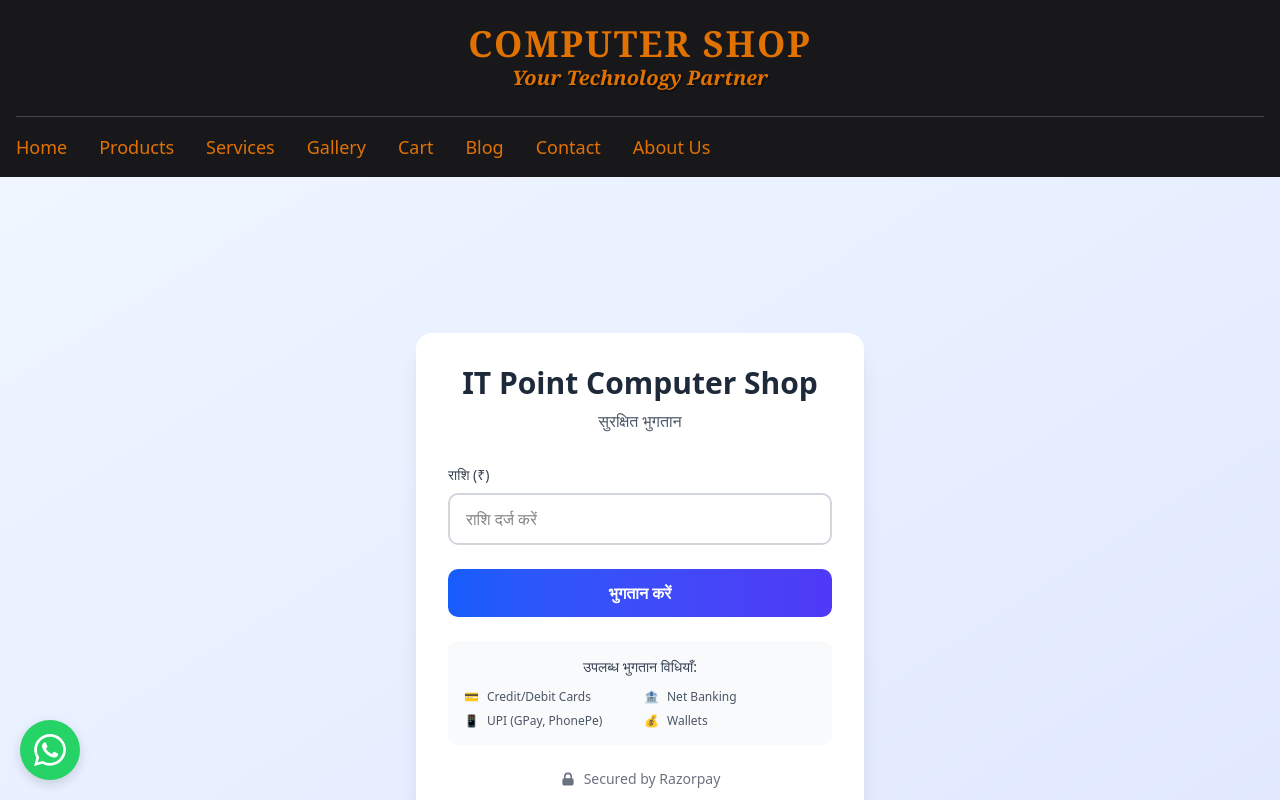
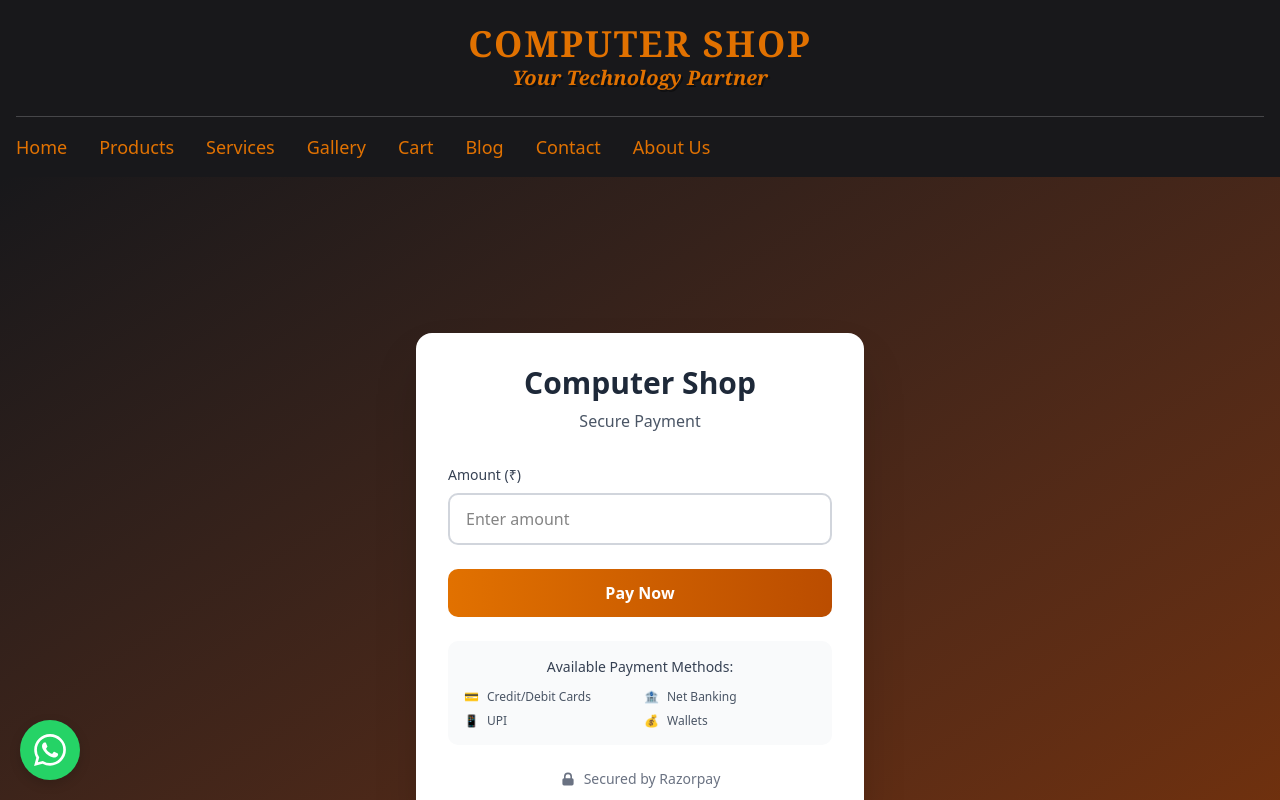
Before and after one commit to kp1153/itpoint, a Next.js app: page /payment in a window 1280 px wide. Shown: the top 800 px of the page. Built offline with nearby package versions, Linux system fonts and the light colour scheme.

Commit message:
force deploy

```diff
--- a/components/RazorpayPayment.js
+++ b/components/RazorpayPayment.js
@@ -17,21 +17,19 @@ export default function RazorpayPayment() {
 
   const handlePayment = async () => {
     if (!amount || amount <= 0) {
-      alert("कृपया सही राशि दर्ज करें");
+      alert("Please enter valid amount");
       return;
     }
 
     setLoading(true);
 
-    // Load Razorpay script
     const res = await loadRazorpayScript();
     if (!res) {
-      alert("Razorpay SDK लोड नहीं हो सका। कृपया दोबारा कोशिश करें।");
+      alert("Razorpay SDK failed to load. Please try again.");
       setLoading(false);
       return;
     }
 
-    // Create order
     try {
       const orderResponse = await fetch("/api/razorpay/create-order", {
         method: "POST",
@@ -45,17 +43,14 @@ export default function RazorpayPayment() {
         throw new Error("Order creation failed");
       }
 
-      // Initialize Razorpay with ALL payment methods
       const options = {
         key: process.env.NEXT_PUBLIC_RAZORPAY_KEY_ID,
         amount: order.amount,
         currency: order.currency,
-        name: "IT Point Computer Shop",
+        name: "Computer Shop",
         description: "Payment Transaction",
-        image: "/logo.png", // Optional: आपका logo यहाँ डालें
         order_id: order.id,
 
-        // ALL Payment Methods Enable
         config: {
           display: {
             blocks: {
@@ -94,7 +89,6 @@ export default function RazorpayPayment() {
           },
         },
 
-        // Payment Methods
         method: {
           netbanking: true,
           card: true,
@@ -107,7 +101,6 @@ export default function RazorpayPayment() {
         },
 
         handler: async function (response) {
-          // Verify payment
           const verifyResponse = await fetch("/api/razorpay/verify-payment", {
             method: "POST",
             headers: { "Content-Type": "application/json" },
@@ -121,10 +114,10 @@ export default function RazorpayPayment() {
           const verifyData = await verifyResponse.json();
 
           if (verifyData.success) {
-            alert("भुगतान सफल रहा! ✅");
+            alert("Payment Successful! ✅");
             setAmount("");
           } else {
-            alert("भुगतान सत्यापन विफल रहा");
+            alert("Payment verification failed");
           }
           setLoading(false);
         },
@@ -136,17 +129,17 @@ export default function RazorpayPayment() {
         },
 
         notes: {
-          address: "IT Point Computer Shop",
+          address: "Computer Shop",
         },
 
         theme: {
-          color: "#3399cc",
+          color: "#d97706",
         },
 
         modal: {
           ondismiss: function () {
             setLoading(false);
-            alert("भुगतान रद्द किया गया");
+            alert("Payment cancelled");
           },
         },
       };
@@ -155,32 +148,32 @@ export default function RazorpayPayment() {
       paymentObject.open();
     } catch (error) {
       console.error("Payment error:", error);
-      alert("भुगतान में त्रुटि हुई। कृपया दोबारा कोशिश करें।");
+      alert("Payment error. Please try again.");
       setLoading(false);
     }
   };
 
   return (
-    <div className="min-h-screen bg-gradient-to-br from-blue-50 to-indigo-100 flex items-center justify-center p-4">
-      <div className="bg-white rounded-2xl shadow-xl p-8 w-full max-w-md">
+    <div className="min-h-screen bg-gradient-to-br from-zinc-900 to-amber-900 flex items-center justify-center p-4">
+      <div className="bg-white rounded-2xl shadow-2xl p-8 w-full max-w-md">
         <div className="text-center mb-8">
           <h1 className="text-3xl font-bold text-gray-800 mb-2">
-            IT Point Computer Shop
+            Computer Shop
           </h1>
-          <p className="text-gray-600">सुरक्षित भुगतान</p>
+          <p className="text-gray-600">Secure Payment</p>
         </div>
 
         <div className="space-y-6">
           <div>
             <label className="block text-sm font-medium text-gray-700 mb-2">
-              राशि (₹)
+              Amount (₹)
             </label>
             <input
               type="number"
               value={amount}
               onChange={(e) => setAmount(e.target.value)}
-              placeholder="राशि दर्ज करें"
-              className="w-full px-4 py-3 border-2 border-gray-300 rounded-lg focus:outline-none focus:border-blue-500 transition-colors"
+              placeholder="Enter amount"
+              className="w-full px-4 py-3 border-2 border-gray-300 rounded-lg focus:outline-none focus:border-amber-600 transition-colors"
               disabled={loading}
             />
           </div>
@@ -188,15 +181,14 @@ export default function RazorpayPayment() {
           <button
             onClick={handlePayment}
             disabled={loading}
-            className="w-full bg-gradient-to-r from-blue-600 to-indigo-600 text-white py-3 rounded-lg font-semibold hover:from-blue-700 hover:to-indigo-700 disabled:opacity-50 disabled:cursor-not-allowed transition-all transform hover:scale-[1.02] active:scale-[0.98]"
+            className="w-full bg-gradient-to-r from-amber-600 to-amber-700 text-white py-3 rounded-lg font-semibold hover:from-amber-700 hover:to-amber-800 disabled:opacity-50 disabled:cursor-not-allowed transition-all transform hover:scale-[1.02] active:scale-[0.98]"
           >
-            {loading ? "प्रक्रिया जारी है..." : "भुगतान करें"}
+            {loading ? "Processing..." : "Pay Now"}
           </button>
 
-          {/* Payment Methods Display */}
           <div className="bg-gray-50 rounded-lg p-4 space-y-2">
             <p className="text-sm font-medium text-gray-700 text-center mb-3">
-              उपलब्ध भुगतान विधियाँ:
+              Available Payment Methods:
             </p>
             <div className="grid grid-cols-2 gap-2 text-xs text-gray-600">
               <div className="flex items-center gap-2">
@@ -206,7 +198,7 @@ export default function RazorpayPayment() {
                 <span>🏦</span> Net Banking
               </div>
               <div className="flex items-center gap-2">
-                <span>📱</span> UPI (GPay, PhonePe)
+                <span>📱</span> UPI
               </div>
               <div className="flex items-center gap-2">
                 <span>💰</span> Wallets
```
